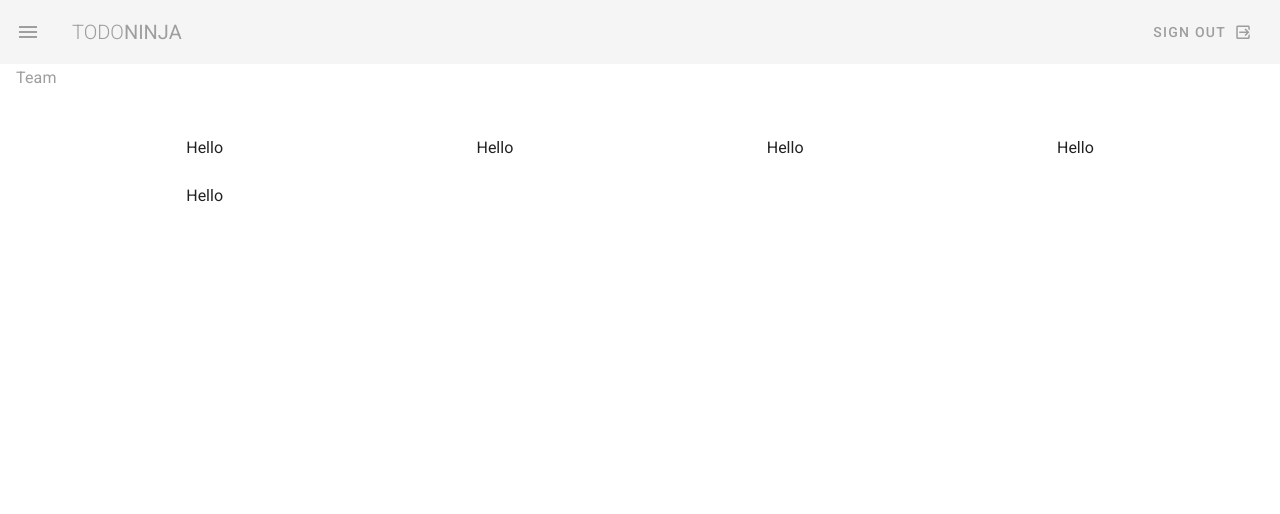
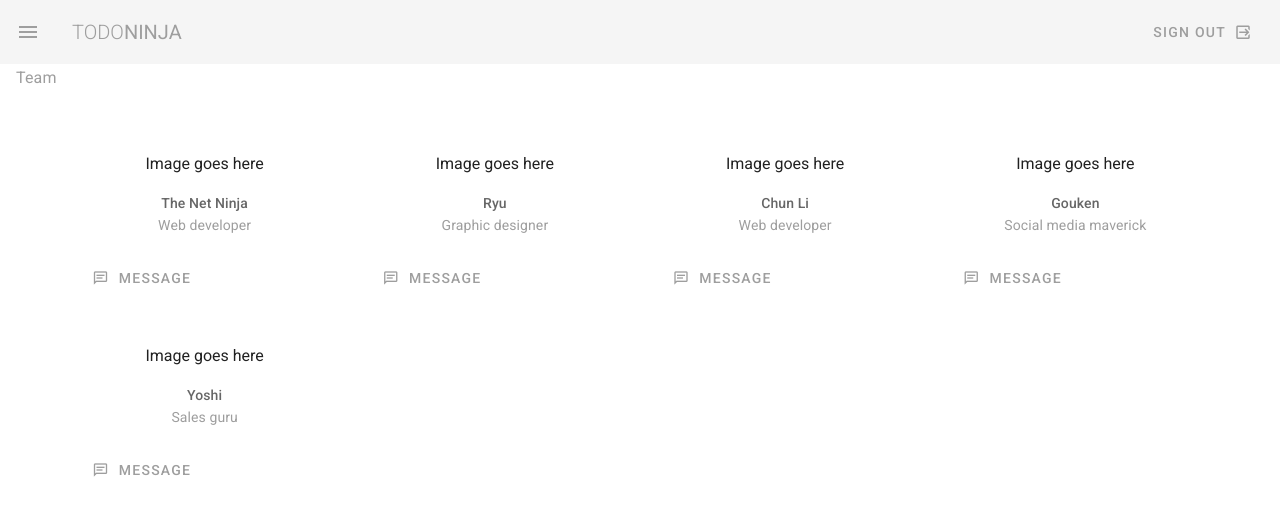
Before and after one commit to crhwebdev-courses/todo-ninja, a Vue app: page /team in a window 1280 px wide. Shown: the top 514 px of the page. Built offline with nearby package versions, Linux system fonts and the light colour scheme.

Commit message:
populate each team member card with team member data on Team component

```diff
--- a/src/views/Team.vue
+++ b/src/views/Team.vue
@@ -14,7 +14,17 @@
           :key="person.name"
         >
           <v-card flat class="text-center ma-3">
-            Hello
+            <v-img class="pt-4">Image goes here</v-img>
+            <v-card-text>
+              <div class="subtitle-2">{{ person.name }}</div>
+              <div class="grey--text">{{ person.role }}</div>
+            </v-card-text>
+            <v-card-actions>
+              <v-btn text color="grey">
+                <v-icon small left>mdi-message-text-outline</v-icon>
+                <span>Message</span>
+              </v-btn>
+            </v-card-actions>
           </v-card>
         </v-col>
       </v-row>
```
